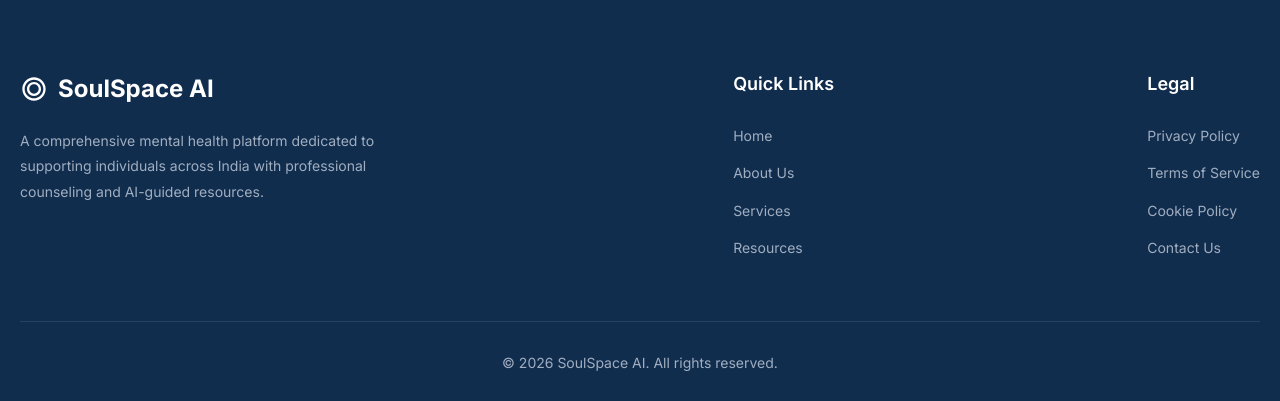
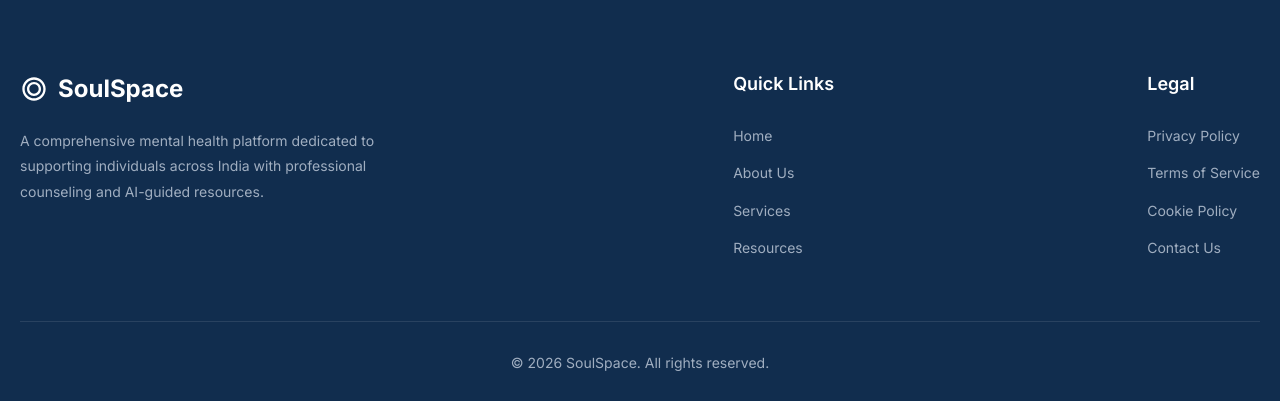
Before and after one commit to its5zoo/Learathon-5.0, a React (Vite) app in the folder frontend/: page / in a window 1280 px wide. Shown: the part 3899-4300 px from the top of the page. Built offline with nearby package versions, Linux system fonts and the light colour scheme.

Commit message:
update footer branding

```diff
--- a/frontend/src/components/Footer/Footer.tsx
+++ b/frontend/src/components/Footer/Footer.tsx
@@ -12,7 +12,7 @@ const Footer: React.FC = () => {
                 <path d="M12 2C6.48 2 2 6.48 2 12s4.48 10 10 10 10-4.48 10-10S17.52 2 12 2zm0 18c-4.41 0-8-3.59-8-8s3.59-8 8-8 8 3.59 8 8-3.59 8-8 8z" fill="#3f72af"/>
                 <path d="M12 6c-3.31 0-6 2.69-6 6s2.69 6 6 6 6-2.69 6-6-2.69-6-6-6zm0 10c-2.21 0-4-1.79-4-4s1.79-4 4-4 4 1.79 4 4-1.79 4-4 4z" fill="#3f72af"/>
               </svg>
-              <span className="logo-text">SoulSpace AI</span>
+              <span className="logo-text">SoulSpace</span>
             </div>
             <p className="footer-description">
               A comprehensive mental health platform dedicated to supporting individuals across India with professional counseling and AI-guided resources.
@@ -41,7 +41,7 @@ const Footer: React.FC = () => {
         </div>
 
         <div className="footer-bottom">
-          <p>&copy; {new Date().getFullYear()} SoulSpace AI. All rights reserved.</p>
+          <p>&copy; {new Date().getFullYear()} SoulSpace. All rights reserved.</p>
         </div>
       </div>
     </footer>
```
